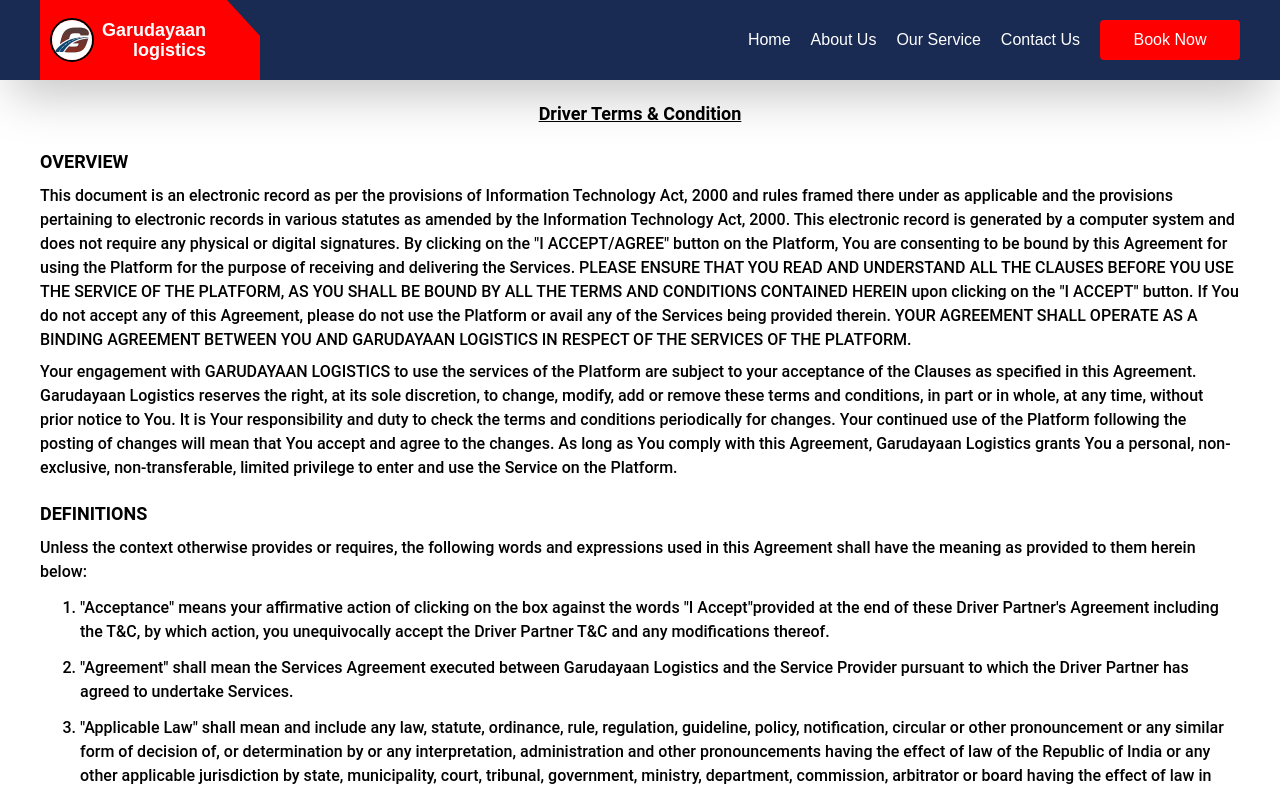
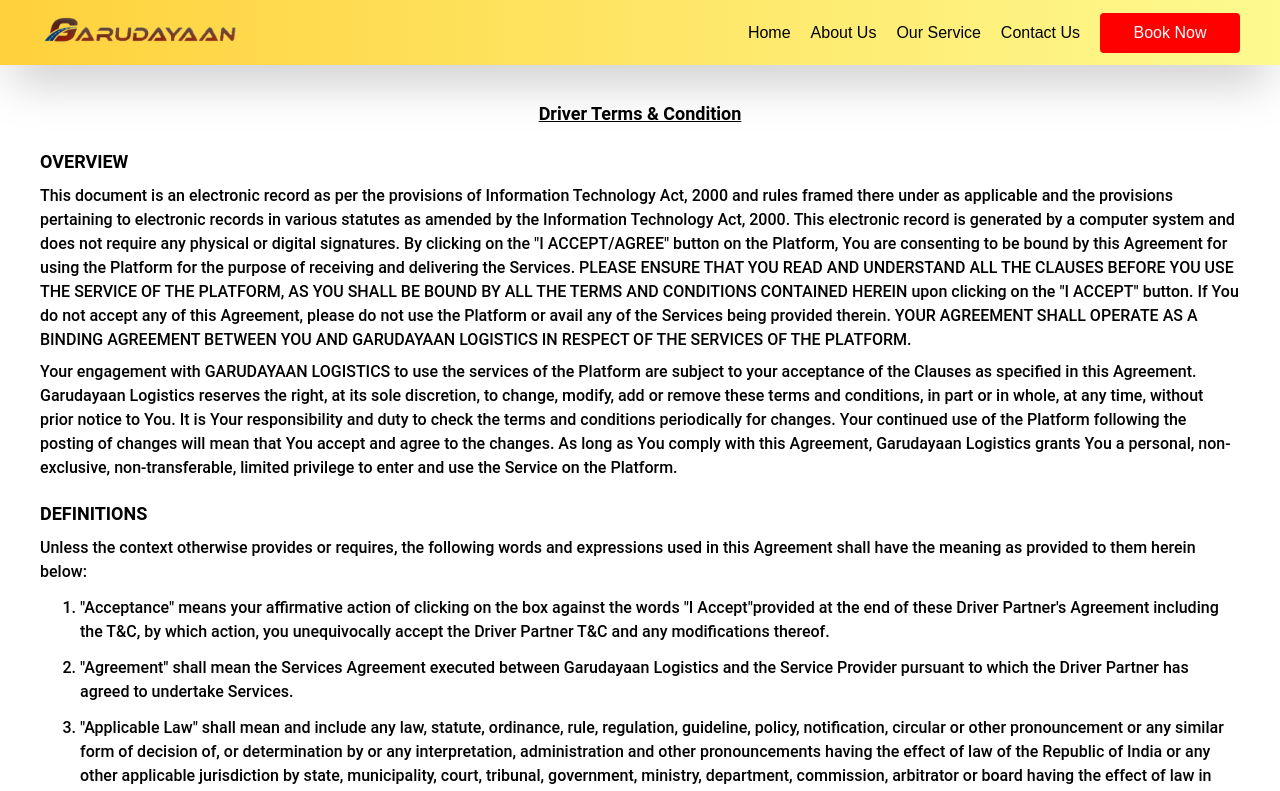
Before and after one commit to Ankush72/garudayaan, a React (Create React App) app: page /disclaimer in a window 1280 px wide. Shown: the top 791 px of the page. Built offline with nearby package versions, Linux system fonts and the light colour scheme.

Commit message:
some changes in design

```diff
--- a/public/index.html
+++ b/public/index.html
@@ -7,13 +7,14 @@
     <meta name="theme-color" content="#000000" />
     <meta
       name="description"
-      content="Web site created using create-react-app"
+      content="At GARUDAYAAN Top Logistics Company in Bangalore, we are a leading provider of comprehensive logistics solutions for businesses of all sizes."
     />
+    <meta name="keywords" content="Top logistics company in Bangalore,logistics service in Bangalore,transportation services in Bangalore,logistics company in Bangalore">
     <link rel="apple-touch-icon" href="%PUBLIC_URL%/logo192.png" />
 
     <link rel="manifest" href="%PUBLIC_URL%/manifest.json" />
 
-    <title>garudayaan || Home</title>
+    <title>Garudayaan Top Logistics Company | Bangalore</title>
   </head>
   <body>
     <noscript>You need to enable JavaScript to run this app.</noscript>
--- a/src/components/Contact/Contact.js
+++ b/src/components/Contact/Contact.js
@@ -38,7 +38,7 @@
         </div>
       </div>
 
-      <div className="p-10 flex flex-col-reverse lg:flex-row">
+      <div className="p-10 flex flex-col-reverse lg:flex-row bg-[#F2F2F2]">
         <div className="lg:w-1/2">
           <iframe
             className="rounded-xl w-full h-[350px] sm:h-[450px] mt-10 lg:mt-0 shadow-2xl"
@@ -147,7 +147,8 @@
             <div className="w-full">
               <button
                 type="submit"
-                className=" py-3 px-5 text-sm font-medium text-center text-white rounded-lg bg-blue hover:bg-primary-800 focus:ring-4 focus:outline-none focus:ring-primary-300 dark:bg-primary-600 dark:hover:bg-primary-700 dark:focus:ring-primary-800"
+                className="text-base capitalize w-[100px] h-10 bg-red rounded transition duration-150 ease-out hover:ease-in  flex items-center justify-center  font-medium text-white cursor-pointer"
+                // className=" py-3 px-5 text-sm font-medium text-center text-white rounded-lg bg-blue hover:bg-primary-800 focus:ring-4 focus:outline-none focus:ring-primary-300 dark:bg-primary-600 dark:hover:bg-primary-700 dark:focus:ring-primary-800"
               >
                 Submit
               </button>
--- a/src/components/Footer/Footer.js
+++ b/src/components/Footer/Footer.js
@@ -1,5 +1,5 @@
 import React from "react";
-import footerlogo from "../Image/Logo_1-removebg-preview.png";
+import footerlogo from "../Image/Garudayaan logo PNG.png";
 import { Link, NavLink } from "react-router-dom";
 import { BsInstagram } from "react-icons/bs";
 import { FaFacebook } from "react-icons/fa";
@@ -10,36 +10,35 @@
   const date = new Date();
   const years = date.getFullYear();
   return (
-    <div className="bg-[#192a53] font-roboto">
-      <div className="flex flex-col space-y-3 md:space-y-0 md:flex-row items-center justify-between bg-Triadic p-5 sm:p-10  ">
+    <div className="bg-[#F2F2F2] font-roboto">
+      <div className="flex flex-col space-y-3 md:space-y-0 md:flex-row items-center justify-between bg-[#8d8d8d] p-5 sm:p-10  ">
         <h1 className="font-semibold text-center  text-xl text-white">
           Looking for the best transport services?
         </h1>
-        <Link
-          to="/contact"
-          className="font-bold text-sm text-white bg-blue pl-4 pr-4 pt-2 pb-2 rounded-md font-roboto capitalize"
-        >
-          Book your shipment
-        </Link>
+
+        <Link className="" to="/contact">
+              <button
+                className="text-base capitalize w-[180px] h-10 bg-red rounded  hover:bg-[#192a53] hover:border-2 hover:border-white  flex items-center justify-center  font-medium text-white cursor-pointer transition duration-150 ease-out hover:ease-in	"
+              >
+                Book your shipment
+              </button>
+            </Link>
       </div>
-      <div className="flex  justify-between md:space-x-3 w-full flex-wrap text-white p-5 sm:p-10">
+      <div className="flex  justify-between md:space-x-3 w-full flex-wrap text-black p-5 sm:p-10">
         <div className="mt-10  md:mt-0 w-full md:w-3/12 lg:w-2/12 ">
           <h1 className="font-semibold text-xl capitalize mb-5">company</h1>
           <Link className="flex items-center " to="/">
-            <img
-              className="w-[50px] h-[50px] bg-white rounded-full "
+          <img
+              className="w-[200px]"
               src={footerlogo}
               alt=""
             />
-            <h1 className="font-bold flex flex-col items-center leading-6 text-red text-xl ml-5">
-              Garudayaan <span>Logistics</span>
-            </h1>
           </Link>
-          <p className="pt-5 font-normal text-base">
+          <p className="pt-5 font-normal text-base text-lightnavyblue">
             Survey No. 183/1, Lake Side Road, Behind NCC Apartment, Mahadevapura
             Bangalore(KA). 560048
           </p>
-          <a href="mailto:info@garudayaan.com"><h1 className="mt-5 text-white">info@garudayaan.com</h1></a>
+          <a href="mailto:info@garudayaan.com"><h1 className="mt-5 text-lightnavyblue">info@garudayaan.com</h1></a>
           {/* <a href="tel:91 87222 21199"><h1 className="mt-2 text-white font-bold text-base">+91 87222 21199</h1></a> */}
         </div>
         <div className="flex flex-col mt-10  md:mt-0 w-[200px] md:w-3/12 lg:w-2/12  ">
@@ -47,16 +46,16 @@
             offcial info
           </h1>
           <ul className="space-y-3">
-            <li className=" text-base font-medium text-white cursor-pointer hover:underline hover:rounded hover:text-red hover: underline-offset-4 transition duration-150 ease-out hover:ease-in	">
+            <li className=" text-base font-medium text-lightnavyblue cursor-pointer hover:underline hover:rounded hover:text-red hover: underline-offset-4 transition duration-150 ease-out hover:ease-in	">
               <NavLink to="/">Home</NavLink>
             </li>
-            <li className=" text-base font-medium text-white cursor-pointer hover:underline hover:rounded hover:text-red hover: underline-offset-4 transition duration-150 ease-out hover:ease-in	">
+            <li className=" text-base font-medium text-lightnavyblue cursor-pointer hover:underline hover:rounded hover:text-red hover: underline-offset-4 transition duration-150 ease-out hover:ease-in	">
               <NavLink to="/about-us">About Us</NavLink>
             </li>
-            <li className=" text-base font-medium text-white cursor-pointer hover:underline hover:rounded hover:text-red hover: underline-offset-4 transition duration-150 ease-out hover:ease-in	">
+            <li className=" text-base font-medium text-lightnavyblue cursor-pointer hover:underline hover:rounded hover:text-red hover: underline-offset-4 transition duration-150 ease-out hover:ease-in	">
               <NavLink to="/our-service">Our service</NavLink>
             </li>
-            <li className=" text-base font-medium text-white cursor-pointer hover:underline hover:rounded hover:text-red hover: underline-offset-4 transition duration-150 ease-out hover:ease-in	">
+            <li className=" text-base font-medium text-lightnavyblue cursor-pointer hover:underline hover:rounded hover:text-red hover: underline-offset-4 transition duration-150 ease-out hover:ease-in	">
               <NavLink to="/contact">Contact Us</NavLink>
             </li>
           </ul>
@@ -67,16 +66,16 @@
           </h1>
           <div>
             <ul className="space-y-3">
-              <li className=" text-base font-medium text-white cursor-pointer hover:underline hover:rounded hover:text-red hover: underline-offset-4 transition duration-150 ease-out hover:ease-in	">
+              <li className=" text-base font-medium text-lightnavyblue cursor-pointer hover:underline hover:rounded hover:text-red hover: underline-offset-4 transition duration-150 ease-out hover:ease-in	">
                 <NavLink to="/privacy-policy">Privacy Policy</NavLink>
               </li>
-              <li className=" text-base font-medium text-white cursor-pointer hover:underline hover:rounded hover:text-red hover: underline-offset-4 transition duration-150 ease-out hover:ease-in	">
+              <li className=" text-base font-medium text-lightnavyblue cursor-pointer hover:underline hover:rounded hover:text-red hover: underline-offset-4 transition duration-150 ease-out hover:ease-in	">
                 <NavLink to="/terms-conditions">Terms & conditions</NavLink>
               </li>
-              {/* <li className=" text-base font-medium text-white cursor-pointer hover:underline hover:rounded hover:text-red hover: underline-offset-4 transition duration-150 ease-out hover:ease-in	">
+              {/* <li className=" text-base font-medium text-lightnavyblue cursor-pointer hover:underline hover:rounded hover:text-red hover: underline-offset-4 transition duration-150 ease-out hover:ease-in	">
                 <NavLink to="/returns-refunds">Return & Refunds</NavLink>
               </li> */}
-              <li className=" text-base font-medium text-white cursor-pointer hover:underline hover:rounded hover:text-red hover: underline-offset-4 transition duration-150 ease-out hover:ease-in	">
+              <li className=" text-base font-medium text-lightnavyblue cursor-pointer hover:underline hover:rounded hover:text-red hover: underline-offset-4 transition duration-150 ease-out hover:ease-in	">
                 <NavLink to="/disclaimer">Driver Terms & Condition</NavLink>
               </li>
             </ul>
@@ -115,7 +114,7 @@
           </div>
         </div>
       </div>
-      <div className="bg-white flex items-center justify-center pt-8 pb-8 font-roboto">
+      <div className="bg-lightgray flex items-center justify-center pt-8 pb-8 font-roboto">
         <h1 className="font-medium sm:font-semibold text-sm sm:text-base">
           Copyright @ {years} garudayaan.com.All Rights Reserved.
         </h1>
--- a/src/components/Navbar/Navbar.css
+++ b/src/components/Navbar/Navbar.css
@@ -1,10 +1,15 @@
 .active {
-  border-bottom: 3px solid yellow;
-  color: yellow;
+  border-bottom: 3px solid #5E2212;
+  color: #5E2212;
   border-radius: 5px;
 }
 .logo{
     position: relative;
+}
+
+.navbar_bg{
+  /* background-image: linear-gradient(red, yellow); */
+  background-image: linear-gradient(to right, rgb(255, 209, 59),rgb(253, 250, 144)) !important;
 }
 
 .nav_logo {
--- a/src/components/Navbar/Navbar.js
+++ b/src/components/Navbar/Navbar.js
@@ -1,5 +1,6 @@
 import React, { useState } from "react";
-import logo from "../Image/Logo_1-removebg-preview.png";
+// import logo from "../Image/Logo_1-removebg-preview.png";
+import logo from "../Image/Garudayaan logo PNG.png";
 import { NavLink, Link } from "react-router-dom";
 import { LuMenu } from "react-icons/lu";
 import "./Navbar.css";
@@ -9,27 +10,20 @@
 const Navbar = () => {
   const [menu, setMenu] = useState(false);
   return (
-    <div className="flex items-center justify-between sm:pl-10 pr-3 sm:pr-10 shadow-2xl font-montserrat font-medium fixed w-full z-20 bg-[#192a53] h-20">
+    <div className="navbar_bg flex items-center justify-between sm:pl-10 pr-3 sm:pr-10 shadow-2xl font-montserrat font-medium fixed w-full z-20  h-[65px]">
       <Link to="/" className="flex items-center justify-center  pr-5 logo ">
-        <div className="nav_logo bg-red">
-          <div className="border-[2px] border-black rounded-full  ">
-            <img
-              className="h-[40px] w-[40px] bg-white rounded-full"
+           <img
+              className="w-[200px]"
               src={logo}
               alt=""
             />
-          </div>
-          <h1 className="flex flex-col	items-end ml-2 font-semibold text-lg text-white leading-5">
-            Garudayaan <span> logistics</span>
-          </h1>
-        </div>
       </Link>
       <div className="flex hidden md:block">
         <div>
           <ul className="flex items-center justify-center space-x-5 ">
             <li>
               <NavLink
-                className=" text-base font-medium text-white cursor-pointer hover:underline hover:rounded hover: underline-offset-4 transition duration-150 ease-out hover:ease-in	"
+                className=" text-base font-medium text-black cursor-pointer hover:underline hover:rounded hover: underline-offset-4 transition duration-150 ease-out hover:ease-in	"
                 to="/"
               >
                 Home
@@ -37,7 +31,7 @@
             </li>
             <li>
               <NavLink
-                className=" text-base font-medium text-white cursor-pointer hover:underline hover:rounded hover: underline-offset-4 transition duration-150 ease-out hover:ease-in	"
+                className=" text-base font-medium text-black cursor-pointer hover:underline hover:rounded hover: underline-offset-4 transition duration-150 ease-out hover:ease-in	"
                 to="/about-us"
               >
                 About Us
@@ -45,7 +39,7 @@
             </li>
             <li>
               <NavLink
-                className=" text-base font-medium text-white cursor-pointer hover:underline hover:rounded hover: underline-offset-4 transition duration-150 ease-out hover:ease-in	"
+                className=" text-base font-medium text-black cursor-pointer hover:underline hover:rounded hover: underline-offset-4 transition duration-150 ease-out hover:ease-in	"
                 to="/our-service"
               >
                 Our Service
@@ -54,7 +48,7 @@
 
             {/* <li>
           <NavLink
-            className=" text-base font-medium text-white cursor-pointer hover:underline hover:rounded hover: underline-offset-4 transition duration-150 ease-out hover:ease-in	"
+            className=" text-base font-medium text-black cursor-pointer hover:underline hover:rounded hover: underline-offset-4 transition duration-150 ease-out hover:ease-in	"
             to="/blog"
           >
             Blog
@@ -63,7 +57,7 @@
 
             <li>
               <NavLink
-                className="text-base font-medium text-white cursor-pointer hover:underline hover:rounded hover: underline-offset-4 transition duration-150 ease-out hover:ease-in	"
+                className="text-base font-medium text-black cursor-pointer hover:underline hover:rounded hover: underline-offset-4 transition duration-150 ease-out hover:ease-in	"
                 to="/contact"
               >
                 Contact Us
--- a/src/components/OurService/OurService.js
+++ b/src/components/OurService/OurService.js
@@ -13,7 +13,7 @@
       setReadMore(!readMore);
   };
   return (
-    <div className="pt-5 pb-20 flex items-center justify-center flex-col">
+    <div className="pt-[60px] pb-20 flex items-center justify-center flex-col">
       <h1 className="text-center font-bold text-4xl pt-5">Our service</h1>
 
       <div className="pt-[50px] flex flex-wrap items-center justify-center">
--- a/src/components/OurService/ReliableService.js
+++ b/src/components/OurService/ReliableService.js
@@ -16,7 +16,7 @@
           We Provide a Reliable Services
         </h1>
         <p className="font-normal text-sm sm:text-base mt-5 ">
-          "At GARUDAYAAN Logistics Company, we are dedicated to providing our
+          "At GARUDAYAAN Top Logistics Company in Bangalore, we are dedicated to providing our
           clients with top-notch logistics solutions. Our team of experienced
           professionals is committed to ensuring that your shipments are
           delivered on time and in perfect condition. We offer a wide range of
--- a/src/index.css
+++ b/src/index.css
@@ -2,6 +2,7 @@
   margin: 0;
   padding: 0;
   box-sizing: border-box;
+  /* background-color: #8d8d8d; */
 }
 
 ::-webkit-scrollbar {
--- a/tailwind.config.js
+++ b/tailwind.config.js
@@ -22,7 +22,8 @@
         gray: "#d5d1d1",
         white:"#FFFFFF",
         orange:"#FFA500",
-        yellow: "#FFFF00"
+        yellow: "#FFFF00",
+        lightnavyblue:"#2E5A88"
 
       },
     },
```
Also changed, not shown: src/App.css (line endings or trailing spaces), src/components/Image/Garudayaan logo PNG.png (added), src/components/Image/Garudayaan_Logo_Final-removebg-preview (1).png (added).
